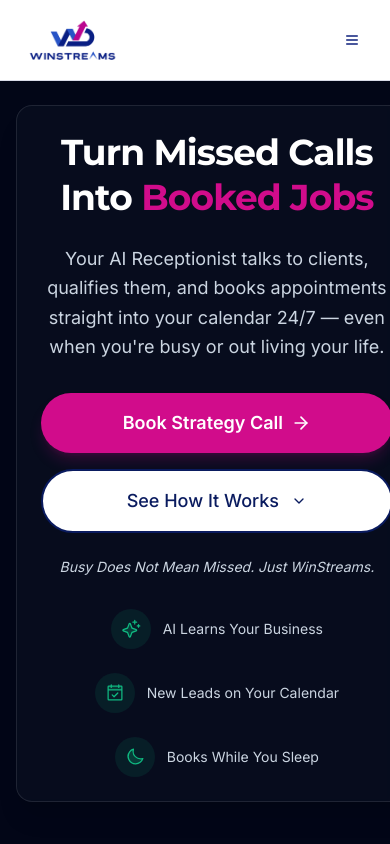
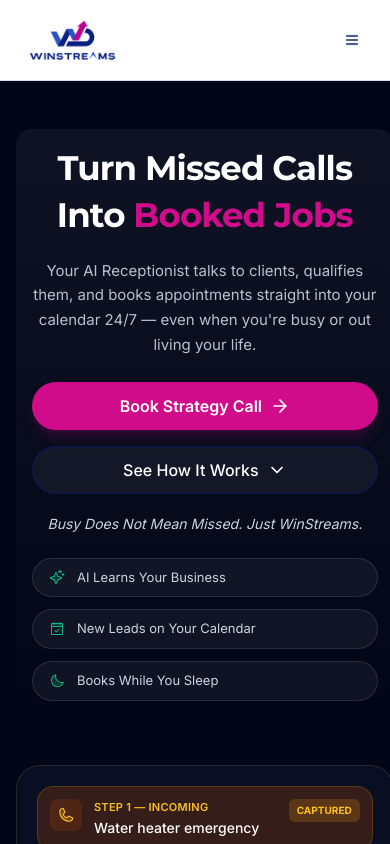
Before and after one commit to winstreams/winstreams-homepage-main, a React (Vite) app: page / in a window 390 px wide. Shown: the top 844 px of the page. Built offline with nearby package versions, Linux system fonts and the light colour scheme; the HTML template or start-up script is replaced by a standard one.

Commit message:
New mobile changes

```diff
--- a/src/components/Hero.tsx
+++ b/src/components/Hero.tsx
@@ -2,12 +2,37 @@ import React from "react";
 import { useNavigate } from "react-router-dom";
 import { ArrowRight, ChevronDown } from "lucide-react";
 import { Phone, CalendarCheck, Moon, Bell, Sparkle, ShieldCheck } from "@phosphor-icons/react";
+import type { Icon } from "@phosphor-icons/react";
+
+// Type-safe notification color (no type casting needed)
+type NotifColor = "amber" | "blue" | "emerald" | "purple";
+
+// Use Phosphor's Icon type directly
+type IconComponent = Icon;
+
+interface Notification {
+  id: string;
+  icon: IconComponent;
+  title: string;
+  badge: string;
+  step: string;
+  color: NotifColor;
+}
+
+interface Benefit {
+  id: string;
+  icon: IconComponent;
+  label: string;
+}
 
 const Hero = () => {
   const navigate = useNavigate();
 
-  const notifications = [
+  // NOTIFICATIONS DATA
+  // Uses stable IDs and typed colors for React reconciliation safety
+  const notifications: Notification[] = [
     {
+      id: "incoming",
       icon: Phone,
       title: "Water heater emergency",
       badge: "Captured",
@@ -15,6 +40,7 @@ const Hero = () => {
       color: "amber",
     },
     {
+      id: "qualified",
       icon: ShieldCheck,
       title: "Same-day confirmed",
       badge: "Qualified",
@@ -22,6 +48,7 @@ const Hero = () => {
       color: "blue",
     },
     {
+      id: "booked",
       icon: CalendarCheck,
       title: "Thu @ 2PM • $380 approved",
       badge: "Booked",
@@ -29,6 +56,7 @@ const Hero = () => {
       color: "emerald",
     },
     {
+      id: "notified",
       icon: Bell,
       title: "You receive a new job alert",
       badge: "Notified",
@@ -37,57 +65,61 @@ const Hero = () => {
     },
   ];
 
+  // WEEKLY JOBS DATA
+  // Fixed Thursday label from "T" to "Th" for clarity
   const weeklyJobs = [
-    { day: "M", jobs: 3 },
-    { day: "T", jobs: 2 },
-    { day: "W", jobs: 3 },
-    { day: "T", jobs: 2 },
-    { day: "F", jobs: 2 },
-    { day: "S", jobs: 0, isOpen: true },
-    { day: "S", jobs: 2 },
+    { id: "mon", day: "M", jobs: 3 },
+    { id: "tue", day: "T", jobs: 2 },
+    { id: "wed", day: "W", jobs: 3 },
+    { id: "thu", day: "Th", jobs: 2 },
+    { id: "fri", day: "F", jobs: 2 },
+    { id: "sat", day: "S", jobs: 0, isOpen: true },
+    { id: "sun", day: "S", jobs: 2 },
+  ];
+
+  // BENEFITS PILLS DATA
+  // Stable IDs for copy-change resilience
+  const benefits: Benefit[] = [
+    { id: "learn", icon: Sparkle, label: "AI Learns Your Business" },
+    { id: "calendar", icon: CalendarCheck, label: "New Leads on Your Calendar" },
+    { id: "sleep", icon: Moon, label: "Books While You Sleep" },
   ];
 
   const totalJobs = weeklyJobs.reduce((sum, day) => sum + day.jobs, 0);
 
-  const getColorClasses = (color: string) => {
-    switch (color) {
-      case "amber":
-        return {
+  // COLOR MAP
+  // Type-safe object-based lookups with satisfies for extra safety
+  const colorMap = {
+    amber: {
       text: "text-amber-400",
       bg: "bg-amber-900/40",
       border: "border-amber-500/20",
       badge: "bg-amber-500/20",
-        };
-      case "blue":
-        return {
+    },
+    blue: {
       text: "text-blue-400",
       bg: "bg-blue-900/40",
       border: "border-blue-500/20",
       badge: "bg-blue-500/20",
-        };
-      case "emerald":
-        return {
+    },
+    emerald: {
       text: "text-emerald-400",
       bg: "bg-emerald-900/40",
       border: "border-emerald-500/20",
       badge: "bg-emerald-500/20",
-        };
-      case "purple":
-        return {
+    },
+    purple: {
       text: "text-purple-400",
       bg: "bg-purple-900/40",
       border: "border-purple-500/20",
       badge: "bg-purple-500/20",
-        };
-      default:
-        return {
-          text: "text-slate-400",
-          bg: "bg-slate-500/10",
-          border: "border-slate-500/20",
-          badge: "bg-slate-500/20",
-        };
-    }
-  };
+    },
+  } as const satisfies Record<NotifColor, {
+    text: string;
+    bg: string;
+    border: string;
+    badge: string;
+  }>;
 
   const scrollToHowItWorks = () => {
     const element = document.getElementById("how-it-works");
@@ -101,86 +133,89 @@ const Hero = () => {
   };
 
   return (
-    <section className="relative bg-slate-950 overflow-hidden min-h-[85vh] flex items-center">
-      <div className="max-w-7xl mx-auto px-4 sm:px-6 lg:px-8 py-6 sm:py-12 md:py-20 lg:py-24">
+    <section className="relative bg-slate-950 overflow-hidden py-12 sm:py-16 md:min-h-[85vh] md:flex md:items-center">
+      <div className="max-w-7xl mx-auto px-4 sm:px-6 lg:px-8">
         <div className="grid lg:grid-cols-2 gap-12 lg:gap-14 items-center">
 
           {/* LEFT COLUMN */}
-          <div className="w-full max-w-none md:max-w-2xl mx-auto lg:mx-0 bg-slate-900/40 backdrop-blur-sm border border-white/10 rounded-2xl p-6 sm:p-8 lg:p-10 shadow-xl text-center">
-            <h1 className="text-4xl sm:text-5xl md:text-6xl font-bold leading-tight tracking-tight mb-6">
+          <div className="w-full max-w-none md:max-w-2xl mx-auto lg:mx-0 rounded-2xl bg-gradient-to-b from-white/5 to-transparent p-4 sm:p-5 md:bg-slate-900/40 md:backdrop-blur-sm md:border md:border-white/10 md:p-8 lg:p-10 md:shadow-xl text-center">
+
+            {/* HEADLINE */}
+            {/* max-w-[18ch] prevents awkward wrapping on narrow screens */}
+            {/* text-[2.125rem] matches Services Hero mobile scale */}
+            <h1 className="mx-auto max-w-[18ch] sm:max-w-none text-[2.125rem] sm:text-5xl md:text-6xl font-bold leading-snug tracking-tight mb-5">
               <span className="text-white">Turn Missed Calls Into </span>
-              <span className="text-brand-magenta">Booked Jobs</span>
+              {/* &nbsp; prevents "Booked" and "Jobs" from splitting */}
+              <span className="text-brand-magenta">Booked&nbsp;Jobs</span>
             </h1>
 
-            <p className="text-lg md:text-xl text-slate-300 mb-8 leading-relaxed">
+            {/* SUBHEAD */}
+            <p className="text-[15px] sm:text-base md:text-xl text-slate-300/90 mb-6 leading-[1.65] md:leading-relaxed max-w-[46ch] md:max-w-2xl mx-auto">
               Your AI Receptionist talks to clients, qualifies them, and books appointments straight into your calendar 24/7 — even when you're busy or out living your life.
             </p>
 
-            <div className="flex flex-col sm:flex-row justify-center gap-4 mb-6">
+            {/* CTAs - PIXEL-PERFECT ALIGNMENT */}
+            {/* Fixed height (h-12 md:h-14) eliminates mobile height drift */}
+            {/* Both buttons have border-2 for identical border thickness */}
+            {/* Secondary matches Services Hero (navy border + subtle dark fill) */}
+            <div className="flex flex-col sm:flex-row justify-center gap-4 mb-5">
               <button
                 type="button"
                 onClick={handleCTAClick}
                 aria-label="Book a strategy call"
-                className="w-full sm:w-auto group inline-flex items-center justify-center gap-2 bg-brand-magenta text-white font-semibold px-8 py-4 text-lg rounded-full transition-all duration-300 hover:scale-105 active:scale-95 shadow-lg shadow-brand-magenta/20 hover:shadow-xl hover:shadow-brand-magenta/30 focus-visible:outline-none focus-visible:ring-2 focus-visible:ring-brand-magenta focus-visible:ring-offset-2 focus-visible:ring-offset-slate-950"
+                className="w-full sm:w-auto group inline-flex h-12 md:h-14 items-center justify-center gap-2 rounded-full border-2 border-transparent bg-brand-magenta px-6 md:px-8 text-base md:text-lg font-semibold text-white leading-none whitespace-nowrap transition-all duration-300 active:scale-95 shadow-lg shadow-brand-magenta/20 md:hover:scale-105 md:hover:shadow-xl md:hover:shadow-brand-magenta/30 focus-visible:outline-none focus-visible:ring-2 focus-visible:ring-brand-magenta focus-visible:ring-offset-2 focus-visible:ring-offset-slate-950"
               >
-                Book Strategy Call
-                <ArrowRight className="w-5 h-5 group-hover:translate-x-1 transition-transform" aria-hidden="true" />
+                <span className="leading-none whitespace-nowrap">Book Strategy Call</span>
+                <ArrowRight className="w-5 h-5 md:group-hover:translate-x-1 transition-transform" aria-hidden="true" />
               </button>
 
               <button
                 type="button"
                 onClick={scrollToHowItWorks}
                 aria-label="See how our AI receptionist works"
-                className="w-full sm:w-auto inline-flex items-center justify-center gap-2 bg-white text-brand-navy font-medium px-8 py-4 text-lg rounded-full border-2 border-brand-navy hover:bg-brand-navy hover:text-white transition-all duration-300 focus-visible:outline-none focus-visible:ring-2 focus-visible:ring-brand-magenta focus-visible:ring-offset-2 focus-visible:ring-offset-slate-950"
+                className="w-full sm:w-auto inline-flex h-12 md:h-14 items-center justify-center gap-2 rounded-full border-2 border-brand-navy/50 bg-white/5 px-6 md:px-8 text-base md:text-lg font-medium text-white leading-none whitespace-nowrap transition-all duration-300 md:hover:bg-brand-navy md:hover:text-white focus-visible:outline-none focus-visible:ring-2 focus-visible:ring-brand-magenta focus-visible:ring-offset-2 focus-visible:ring-offset-slate-950"
               >
-                See How It Works
-                <ChevronDown className="w-4 h-4 ml-1" aria-hidden="true" />
+                <span className="leading-none whitespace-nowrap">See How It Works</span>
+                <ChevronDown className="w-5 h-5" aria-hidden="true" />
               </button>
             </div>
 
-            <p className="text-sm md:text-base text-slate-300 italic mb-8">
+            <p className="text-sm md:text-base text-slate-300 italic mb-6">
               Busy Does Not Mean Missed. Just WinStreams.
             </p>
 
-            <div className="flex flex-wrap justify-center items-center gap-6 text-sm text-slate-300">
-              <div className="flex items-center gap-3">
-                <div className="w-10 h-10 rounded-full bg-emerald-500/10 flex items-center justify-center">
-                  <Sparkle size={20} weight="duotone" className="text-emerald-500" />
+            {/* BENEFITS PILLS */}
+            {/* Stable IDs for copy-change resilience */}
+            <div className="mx-auto max-w-sm space-y-3">
+              {benefits.map((benefit) => {
+                const BenefitIcon = benefit.icon;
+                return (
+                  <div key={benefit.id} className="flex items-center gap-3 rounded-full bg-white/5 border border-white/10 px-4 py-2.5 text-left">
+                    <BenefitIcon size={16} weight="duotone" className="text-emerald-500 flex-shrink-0" />
+                    <span className="text-[13px] leading-snug text-slate-300">{benefit.label}</span>
                   </div>
-                <span>AI Learns Your Business</span>
-              </div>
-
-              <div className="flex items-center gap-3">
-                <div className="w-10 h-10 rounded-full bg-emerald-500/10 flex items-center justify-center">
-                  <CalendarCheck size={20} weight="duotone" className="text-emerald-500" />
-                </div>
-                <span>New Leads on Your Calendar</span>
-              </div>
-
-              <div className="flex items-center gap-3">
-                <div className="w-10 h-10 rounded-full bg-emerald-500/10 flex items-center justify-center">
-                  <Moon size={20} weight="duotone" className="text-emerald-500" />
-                </div>
-                <span>Books While You Sleep</span>
-              </div>
+                );
+              })}
             </div>
           </div>
 
-          {/* RIGHT COLUMN */}
-          <div className="w-full max-w-lg mx-auto lg:mx-0 rounded-3xl bg-slate-900/60 border border-white/10 p-8 lg:p-10 min-h-[580px] lg:min-h-[620px] flex flex-col justify-between backdrop-blur">
+          {/* RIGHT COLUMN - VISUAL */}
+          <div className="w-full max-w-lg mx-auto lg:mx-0 rounded-3xl bg-slate-900/60 border border-white/10 p-5 sm:p-6 md:p-8 lg:p-10 lg:min-h-[620px] flex flex-col justify-between backdrop-blur">
             <div className="space-y-6 lg:space-y-8 flex-1 flex flex-col justify-between">
 
+              {/* NOTIFICATIONS STACK */}
               <div className="space-y-4">
-                {notifications.map((notif, idx) => {
-                  const colors = getColorClasses(notif.color);
+                {notifications.map((notif) => {
+                  // Type-safe color lookup (no casting needed)
+                  const colors = colorMap[notif.color];
                   const NotifIcon = notif.icon;
                   return (
                     <div
-                      key={idx}
+                      key={notif.id}
                       className={`flex items-start gap-3 rounded-2xl p-3 border ${colors.bg} ${colors.border}`}
                     >
                       <div className={`flex-shrink-0 w-8 h-8 rounded-lg ${colors.bg} flex items-center justify-center`}>
-                        <NotifIcon size={18} weight="duotone" className={colors.text} aria-hidden="true" />
+                        <NotifIcon size={18} weight="duotone" className={colors.text} aria-hidden />
                       </div>
                       <div className="flex-1 min-w-0">
                         <div className={`text-[11px] font-semibold uppercase tracking-wide mb-0.5 ${colors.text}`}>
@@ -196,14 +231,15 @@ const Hero = () => {
                 })}
               </div>
 
+              {/* WEEKLY STATS */}
               <div className="bg-slate-800/30 rounded-xl p-4">
                 <div className="text-base font-semibold text-slate-200 uppercase tracking-wide mb-3">
                   NEW JOBS BOOKED BY YOUR AI
                 </div>
                 <div className="grid grid-cols-7 gap-2 text-center text-[11px]">
-                  {weeklyJobs.map((item, idx) => (
+                  {weeklyJobs.map((item) => (
                     <div
-                      key={idx}
+                      key={item.id}
                       className={`flex flex-col gap-1 items-center justify-center rounded-lg px-2 py-3 ${
                         item.isOpen
                           ? "border border-dashed border-slate-600 text-slate-500"
@@ -212,7 +248,8 @@ const Hero = () => {
                           : "bg-emerald-500/10 text-emerald-200"
                       }`}
                     >
-                      <span className="text-sm font-semibold">{item.day}</span>
+                      {/* Adjusted font size to accommodate "Th" label */}
+                      <span className="text-[13px] font-semibold">{item.day}</span>
                       <span className="text-xs font-medium whitespace-nowrap">
                         {item.isOpen ? "Open" : `${item.jobs} Jobs`}
                       </span>
@@ -221,6 +258,7 @@ const Hero = () => {
                 </div>
               </div>
 
+              {/* METRICS ROW */}
               <div className="mt-6 pt-6 border-t border-slate-700">
                 <div className="grid grid-cols-4 gap-4">
                   <div className="flex flex-col items-center justify-start">
```
Lines whose indentation alone changed are shown as unchanged.
